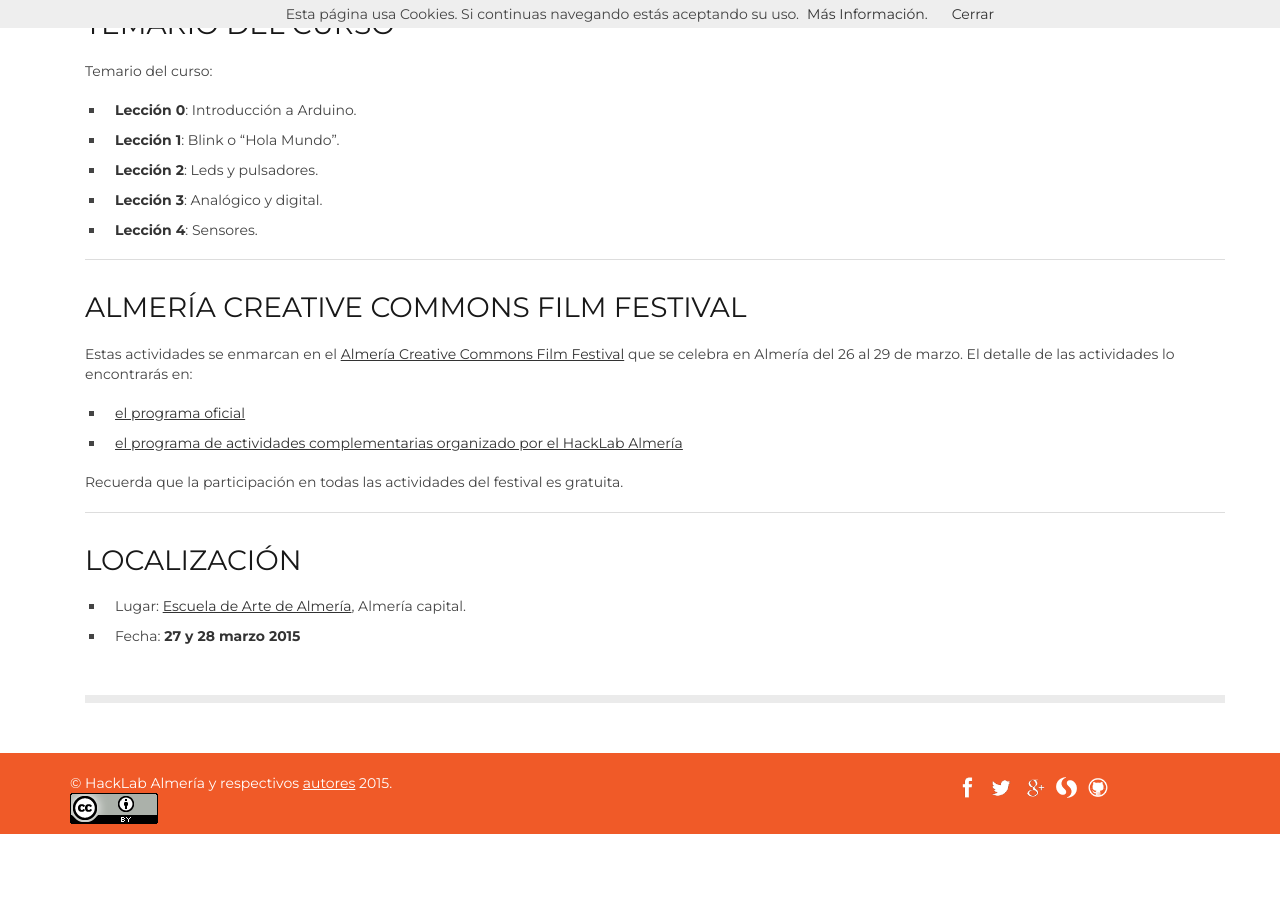
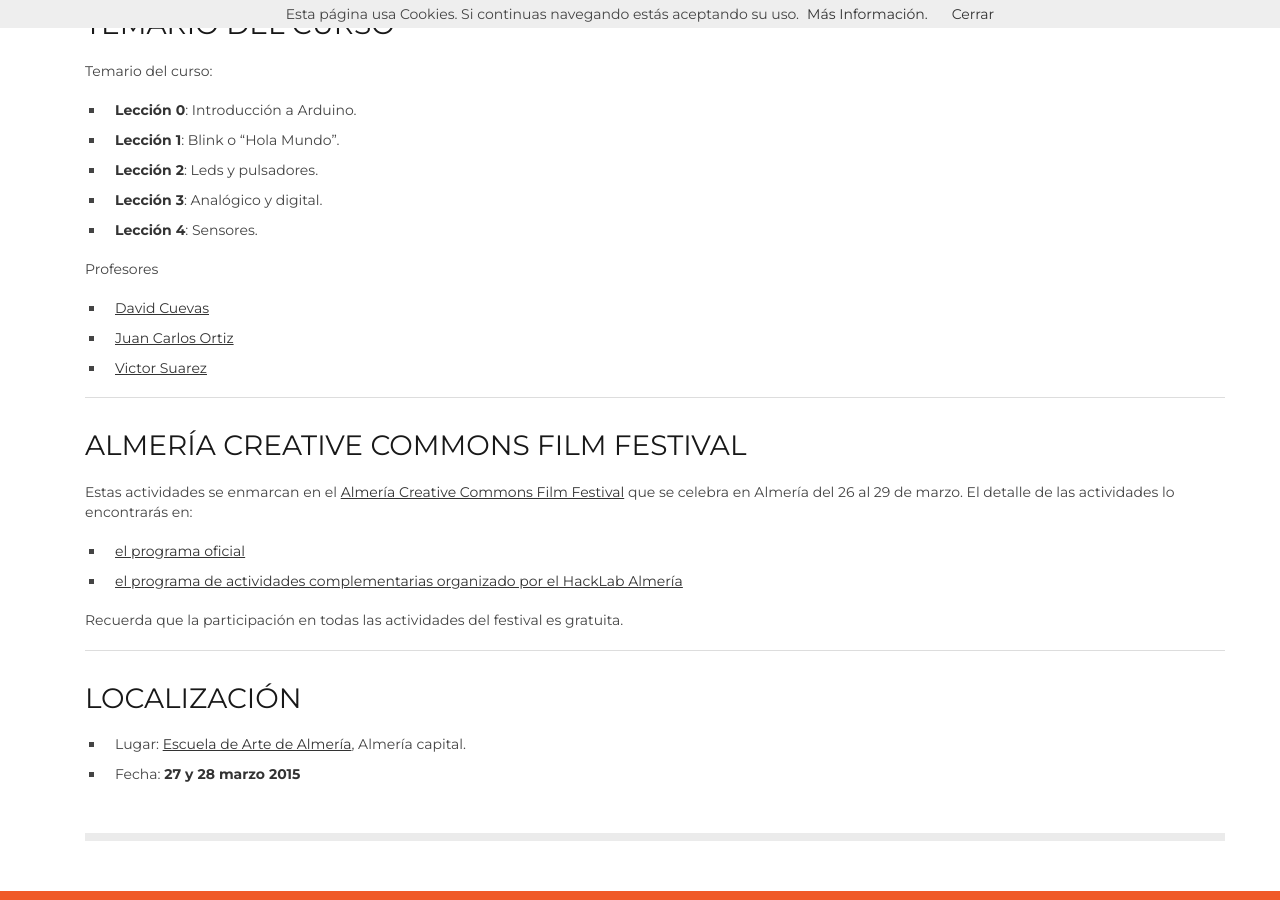
Before and after one commit to HackLab-Almeria/hacklab-almeria.github.io, a Jekyll site: the page built from _posts/2015-03-27-arduino-day.md, in a window 1280 px wide and 900 px high, scrolled down 1665 px. Built offline with Jekyll 4.4.1, drawn with Linux system fonts in a browser that asks for light colours; a script that is not in the unit is left out; comment, search, counter and statistics services are not loaded; before the commit the page ends 2499 px from its top, so only the background shows below that.

Commit message:
Añadidos los profesores

```diff
--- a/_posts/2015-03-27-arduino-day.md
+++ b/_posts/2015-03-27-arduino-day.md
@@ -50,6 +50,11 @@
 * **Lección 3**: Analógico y digital.
 * **Lección 4**: Sensores.
 
+Profesores
+* [David Cuevas](https://www.linkedin.com/in/dcuevaslopez)
+* [Juan Carlos Ortiz](https://www.facebook.com/juanky.ortiz.7?fref=ts)
+* [Victor Suarez](http://twitter.com/zerasul)
+
 ---
 
 ### Almería Creative Commons Film Festival
```
